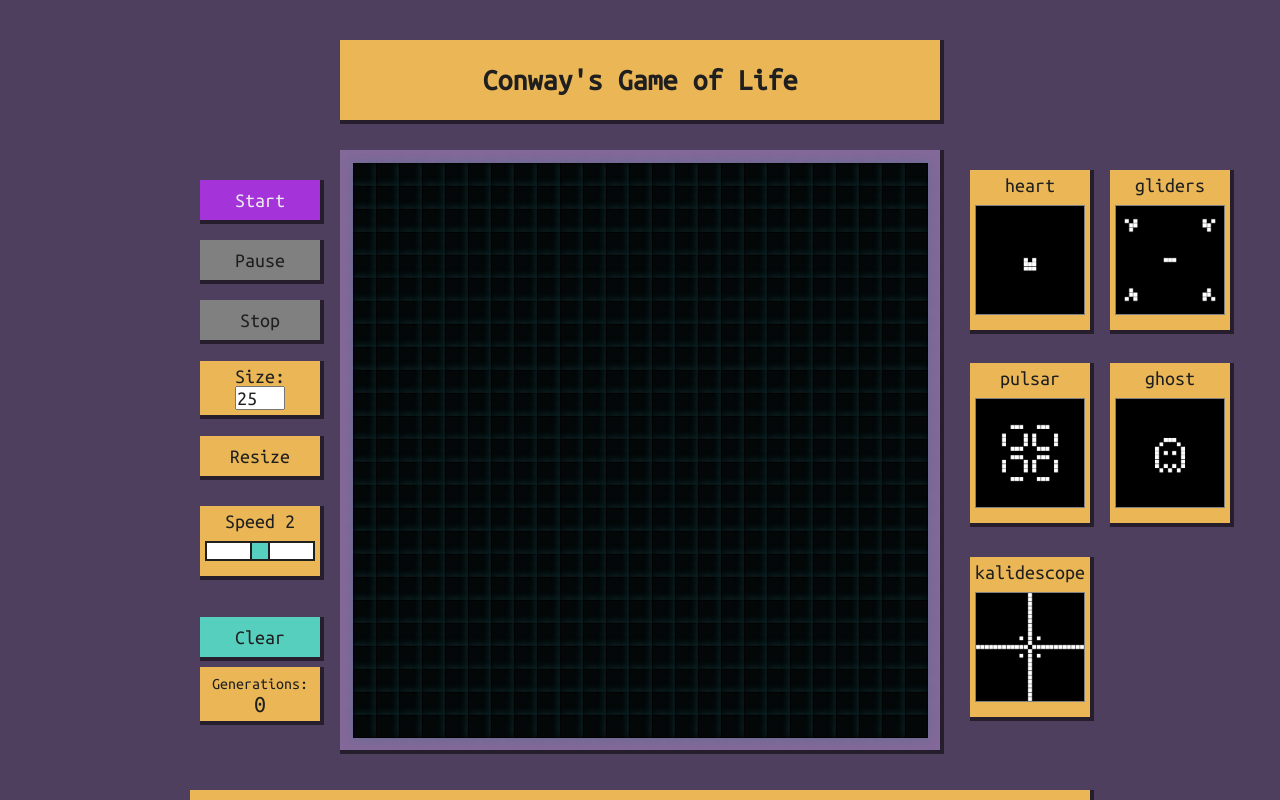
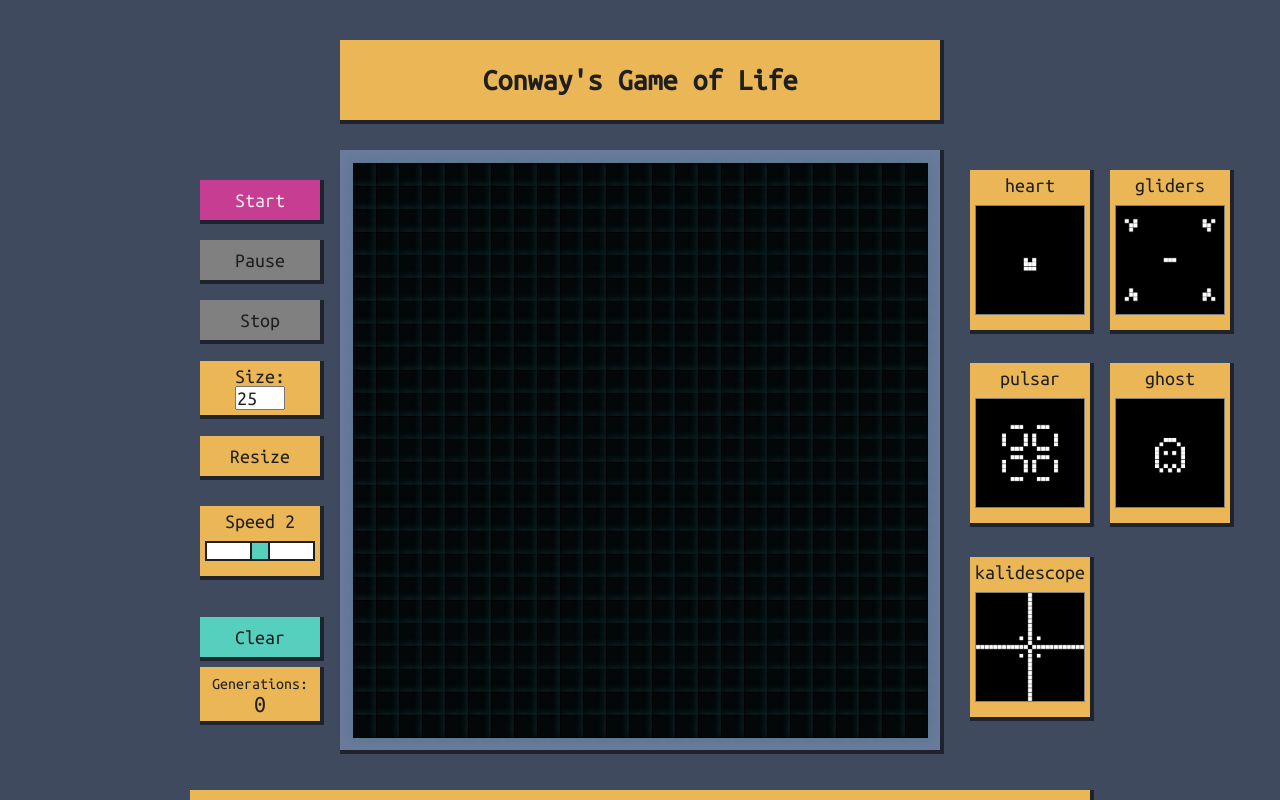
Before and after one commit to drew-ross/game-of-life, a React (Create React App) app in the folder app/: page / in a window 1280 px wide. Shown: the top 800 px of the page. Built offline with nearby package versions, Linux system fonts and the light colour scheme.

Commit message:
Change colors slightly.

```diff
--- a/app/src/styles/variables.scss
+++ b/app/src/styles/variables.scss
@@ -4,8 +4,8 @@ $font-main: 'Ubuntu Mono';
 $font-content: 'Open Sans';
 
 $color-main: #ebb756;
-$color-secondary: #4f3f5e;
-$color-compliment: #a533da;
+$color-secondary: #3f4a5e;
+$color-compliment: #c73d92;
 $color-highlight: #55f8e2;
 $color-lowlight: #56cfbf;
 $color-light: rgb(235, 235, 235);
```
